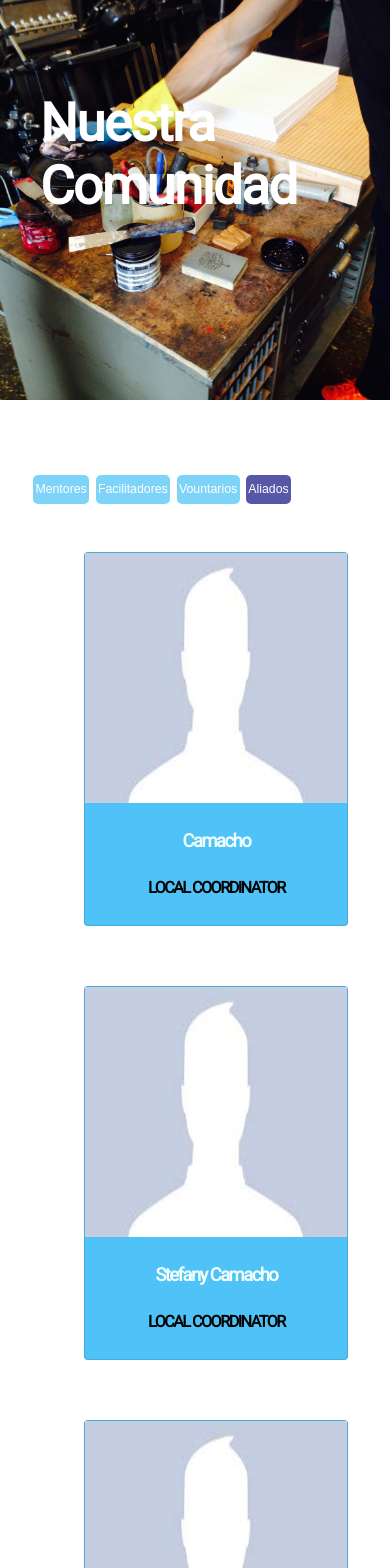
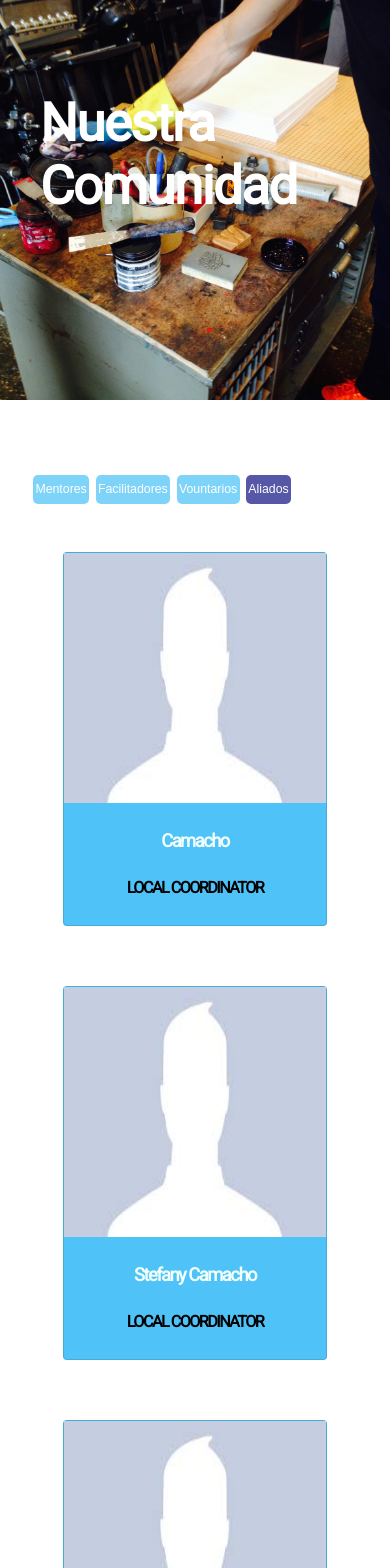
Before and after one commit to wirauzz/front_end_proyect, an Angular app: page / in a window 390 px wide. Shown: the top 1568 px of the page. Built offline with nearby package versions, Linux system fonts and the light colour scheme.

Commit message:
Comunity Responsive-falta espacio

```diff
--- a/src/app/modules/pages/comunity-page/comunity-page.component.css
+++ b/src/app/modules/pages/comunity-page/comunity-page.component.css
@@ -112,7 +112,6 @@
     width: 100%;
     margin-top: 30px;
     margin-bottom:30px;
-    margin-left:calc(20px + 20 * ((100vw - 300px) / (1600 - 300)));
     background: #4FC3F7;
 }
 .card .card-imd-top{
```
